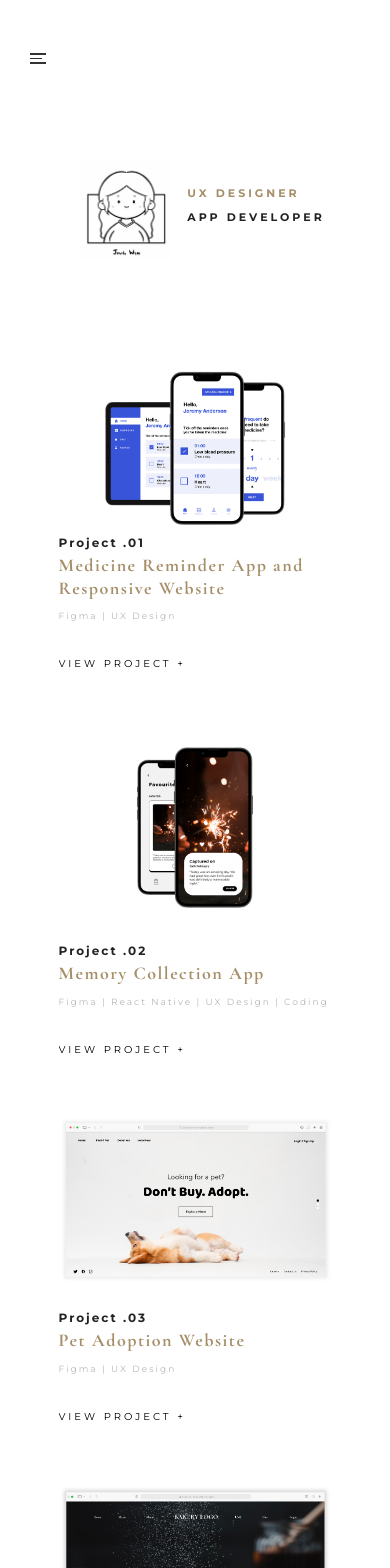
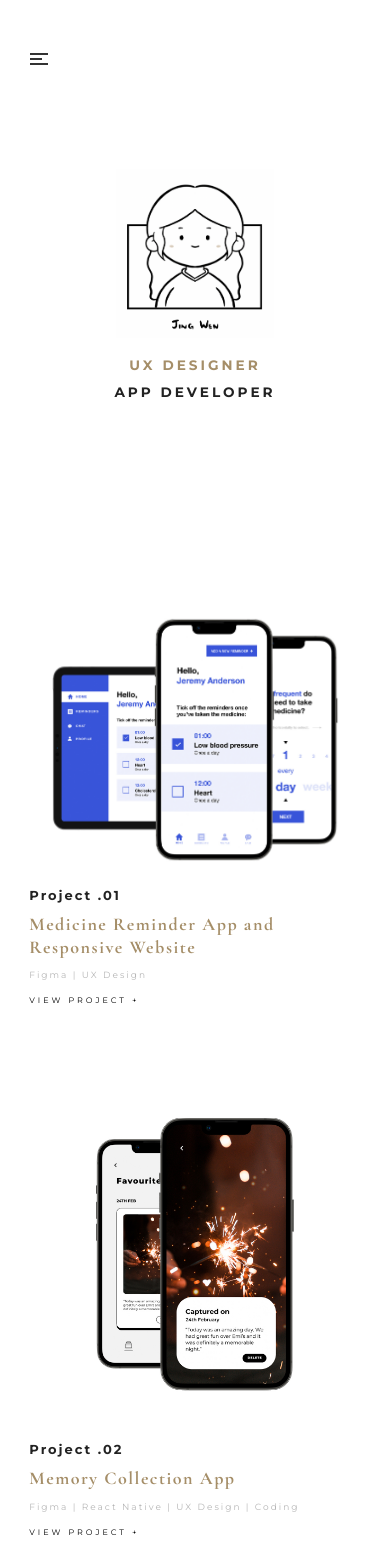
Before and after one commit to JingWen23/Portfolio, a React (Create React App) app: page / in a window 390 px wide. Shown: the top 1568 px of the page. Built offline with nearby package versions, Linux system fonts and the light colour scheme; a web font is replaced by a local one.

Commit message:
Changes made to 425px

```diff
--- a/src/App.css
+++ b/src/App.css
@@ -70,12 +70,12 @@ body {
   }
 }
 
-@media (max-width: 425px) {
+@media (max-width: 480px) {
   .burger-menu .bar1,
   .bar2,
   .bar3 {
-    width: 16px;
-    height: 1.5px;
+    width: 18px;
+    height: 2px;
     background-color: #333;
     margin: 3px 0;
     transition: 0.4s;
@@ -90,15 +90,14 @@ body {
   }
 
   .burger-menu.open .bar1 {
-    -webkit-transform: rotate(-45deg) translate(0px, 0px);
-    transform: rotate(-45deg) translate(0px, 0px);
+    -webkit-transform: rotate(-45deg) translate(-1px, 1px);
+    transform: rotate(-45deg) translate(-1px, 1px);
   }
 
   .burger-menu.open .bar2 {
     opacity: 0;
   }
 }
-
 
 @media (max-width: 368px) {
   /* .burger-menu .bar1,
@@ -327,6 +326,16 @@ body {
   color: #a58e68;
 }
 
+.one-intro {
+  display: flex;
+  justify-content: flex-end;
+  align-items: center;
+}
+
+.two-intro {
+  justify-content: center;
+}
+
 .one {
   display: flex;
   justify-content: flex-end;
@@ -689,7 +698,7 @@ body {
   }
   .projone-phone-wrapper-grid,
   .projfive-phone-wrapper-grid {
-    margin-top: 10vh;
+    margin: 10vh 0;
     display: block;
     width: 85%;
     justify-content: center;
@@ -703,7 +712,7 @@ body {
   }
   .projtwo-phone-wrapper-grid,
   .projthree-phone-wrapper-grid {
-    margin-top: 5vh;
+    margin: 10vh 0;
     display: block;
     /* height: 55vh; */
     width: 85%;
@@ -715,7 +724,7 @@ body {
     overflow: hidden;
   }
   .projfour-phone-wrapper-grid {
-    margin-top: 5vh;
+    margin: 5vh 0;
     display: block;
     /* height: 55vh; */
     width: 85%;
@@ -788,13 +797,14 @@ body {
     font-size: 0.9rem;
     padding: 0;
     margin-top: -1rem;
+    margin-bottom: 1vw;
   }
   .proj-cover-titlefour {
     font-size: 0.8rem;
     line-height: 0;
   }
 
-  /* .footer {
+  .footer {
     margin-top: 5vh;
   }
   .footer-link,
@@ -804,7 +814,7 @@ body {
   }
   .footer-link-two {
     padding: 0 0 0 1rem;
-  } */
+  }
 }
 
 @media (max-width: 425px) {
@@ -816,19 +826,62 @@ body {
     display: none;
   }
 
+  .logo-home {
+    display: none;
+  }
+
   .wrapper-grid {
-    grid-template-columns: 2.5fr 3fr;
-    grid-gap: 15px;
+    display: block;
+    margin-top: 20vh;
+  }
+
+  .one-intro {
+    justify-content: center;
+  }
+
+  .home-intro-img {
+    width: 45%;
+  }
+
+  .home-intro-titleone,
+  .home-intro-titletwo {
+    text-align: center;
+    font-size: 3.5vw;
+  }
+
+  .home-intro-titleone {
+    margin-top: 5vw;
+  }
+
+  .projone-phone-wrapper-grid {
+    margin-top: 30vh;
+  }
+
+  .projone-cover-img {
     width: 90%;
-    height: 20vh;
-    margin-top: 15vh;
-  }
-  .projone-phone-wrapper-grid,
-  .projtwo-phone-wrapper-grid {
-    margin-top: 7vh;
-    display: block;
+  }
+  .projtwo-cover-img {
     width: 70%;
   }
+  .projthree-cover-img {
+    width: 100%;
+  }
+  .projfour-cover-img {
+    width: 100%;
+  }
+  .projfive-cover-img {
+    width: 100%;
+  }
+  .footer-link,
+  .footer-link-two {
+    font-size: 3vw;
+  }
+
+
+
+
+  /*
+
   .projthree-phone-wrapper-grid {
     margin-top: 7vh;
     display: block;
@@ -845,12 +898,10 @@ body {
     width: 70%;
   }
 
-  .home-intro-img {
-    width: 60%;
-  }
-  /* .projone-cover-img {
+
+  .projone-cover-img {
     width: 90%;
-  } */
+  }
   .projtwo-cover-img {
     width: 50%;
   }
@@ -878,7 +929,7 @@ body {
     letter-spacing: 1.5px;
   }
   .proj-cover-titlethree {
-    /* line-height: 0; */
+    line-height: 0;
     font-size: 0.9rem;
     padding: 0 0 0.2rem 0;
   }
@@ -887,21 +938,21 @@ body {
     font-size: 1rem;
   }
 
-  .logo-home {
-    display: none;
-  }
+
 
   .footer {
     margin-top: 10vw;
     width: 85%;
-    /* margin-left: auto;
-    margin-right: auto; */
-  }
+    margin-left: auto;
+    margin-right: auto;
+  } */
 }
 
 @media (max-width: 362px) {
-  .wrapper-grid {
-    /* grid-template-columns: 2fr 2fr; */
+  /* .wrapper-grid {
+    display: block;
+    background-color: #3955d9;
+    grid-template-columns: 2fr 2fr;
     grid-gap: 15px;
     width: 90%;
     margin-top: 12vh;
@@ -937,6 +988,12 @@ body {
     font-size: 1.1rem;
     letter-spacing: 0.2rem;
   }
+
+  .home-intro-img {
+    width: 70%;
+    height: auto;
+  } */
+
 }
 
 @media (max-width: 320px) {
--- a/src/Home.js
+++ b/src/Home.js
@@ -84,10 +84,10 @@ function Home() {
       <div class="content-area">
 
         <div ref={homeIntro} className="wrapper-grid">
-          <div className="one">
+          <div className="one-intro">
             <img src={HomeIntro} className="home-intro-img" alt="Logo" />
           </div>
-          <div className="two">
+          <div className="two-intro">
             <h2 className="home-intro-titleone">UX Designer</h2>
             <h2 className="home-intro-titletwo">App Developer</h2>
           </div>
```
